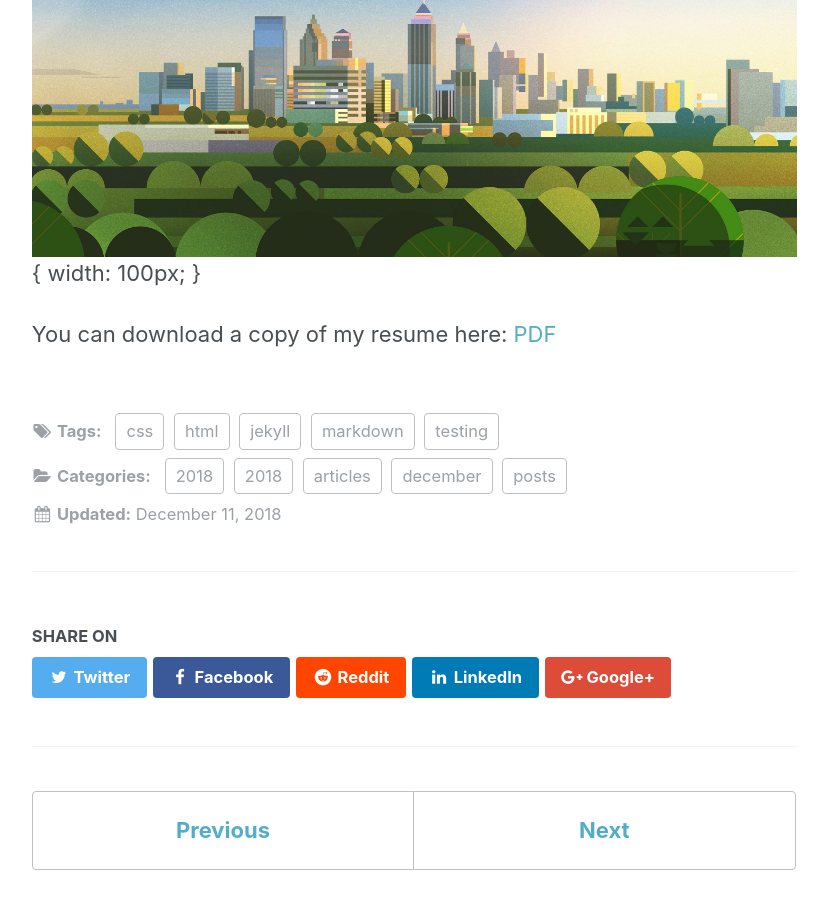
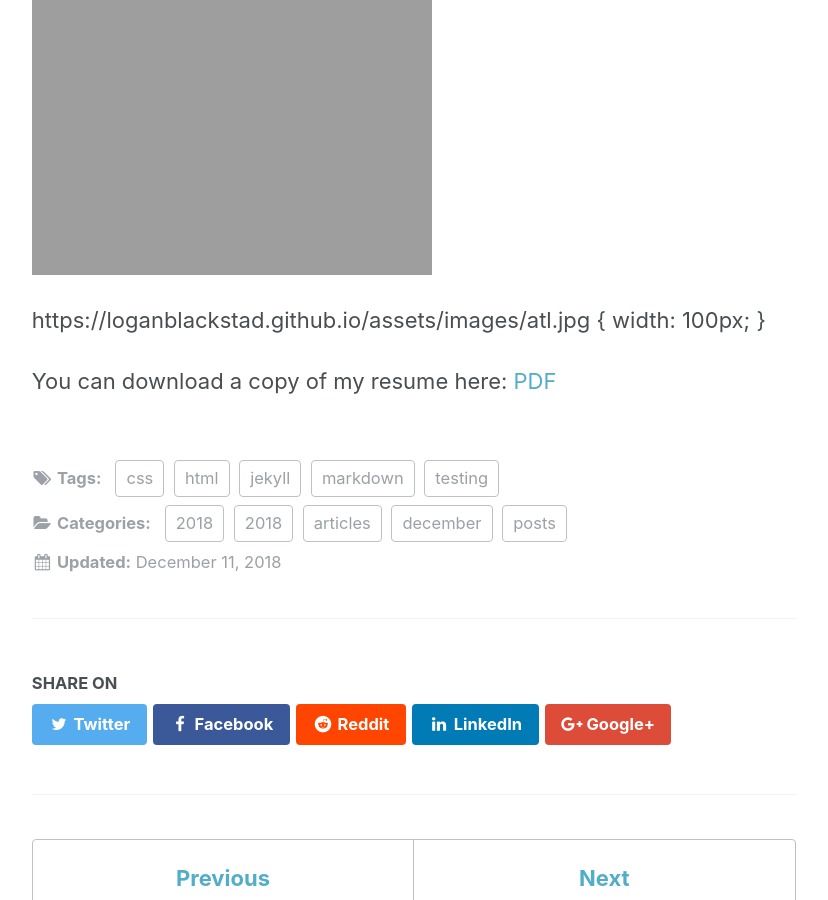
Before and after one commit to loganblackstad/loganblackstad.github.io, a Jekyll site: the page built from _posts/2018-12-11-creating-a-markdown-post.md, in a window 1280 px wide and 900 px high, scrolled down 443 px. Shown: the whole window, without its empty margins (252-1080 px from the left). Built offline with Jekyll 4.4.1, drawn with Linux system fonts in a browser that asks for light colours; comment, search, counter and statistics services are not loaded.

Commit message:
Update 2018-12-11-creating-a-markdown-post.md

```diff
--- a/_posts/2018-12-11-creating-a-markdown-post.md
+++ b/_posts/2018-12-11-creating-a-markdown-post.md
@@ -18,8 +18,9 @@ You can follow this nice YouTube tutorial like I did:
 
 Here is a nice vector image of the Atlanta Sky Line:
 
-![image tooltip here](/assets/images/atl.jpg) { width: 100px; }
+![image tooltip here](/assets/images/atl.jpg = 50x)
 
+{{ "/assets/images/atl.jpg" | absolute_url }} { width: 100px; }
 
 
 You can download a copy of my resume here:  [PDF]({{site.url}}/assets/Resume - Logan Blackstad.pdf)
```
